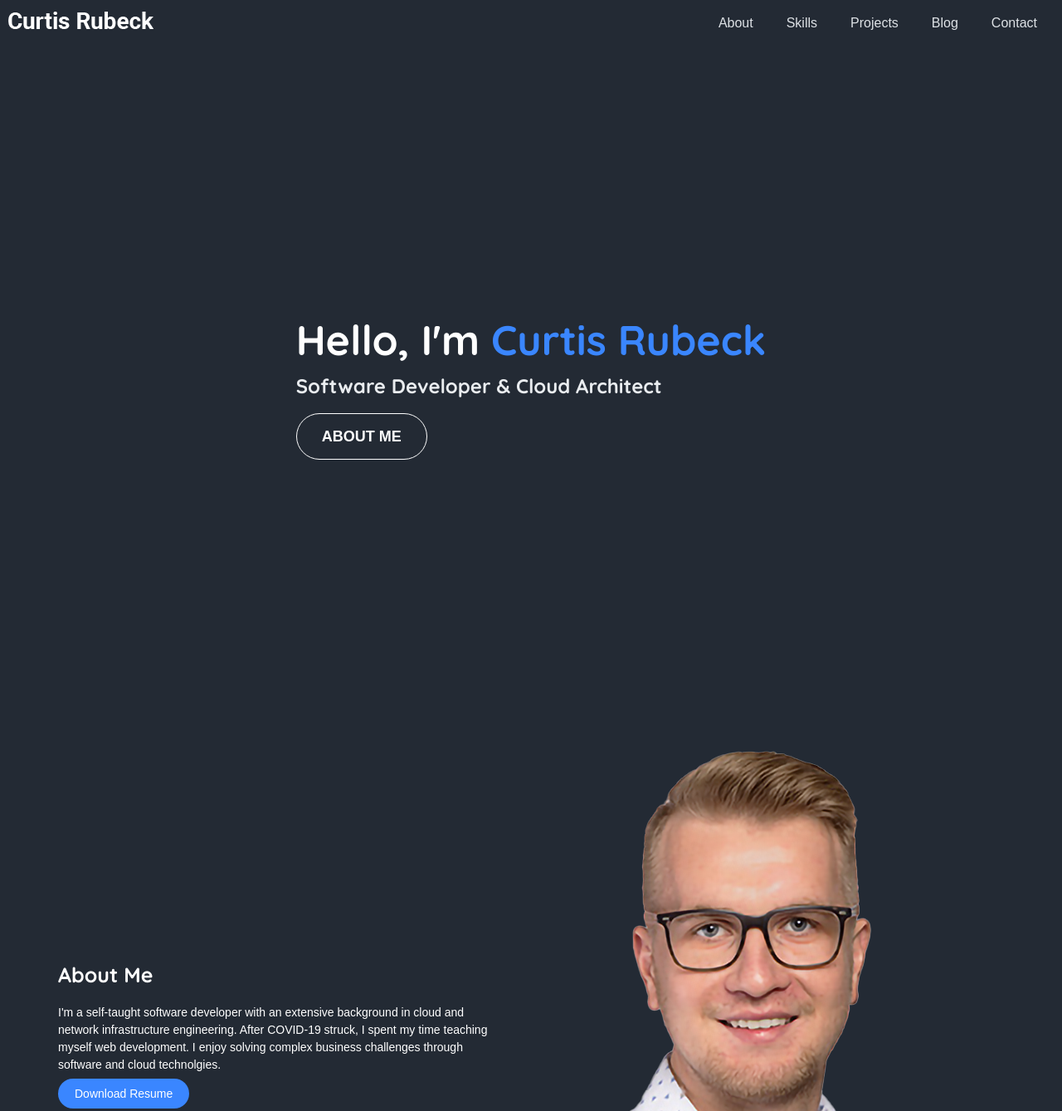
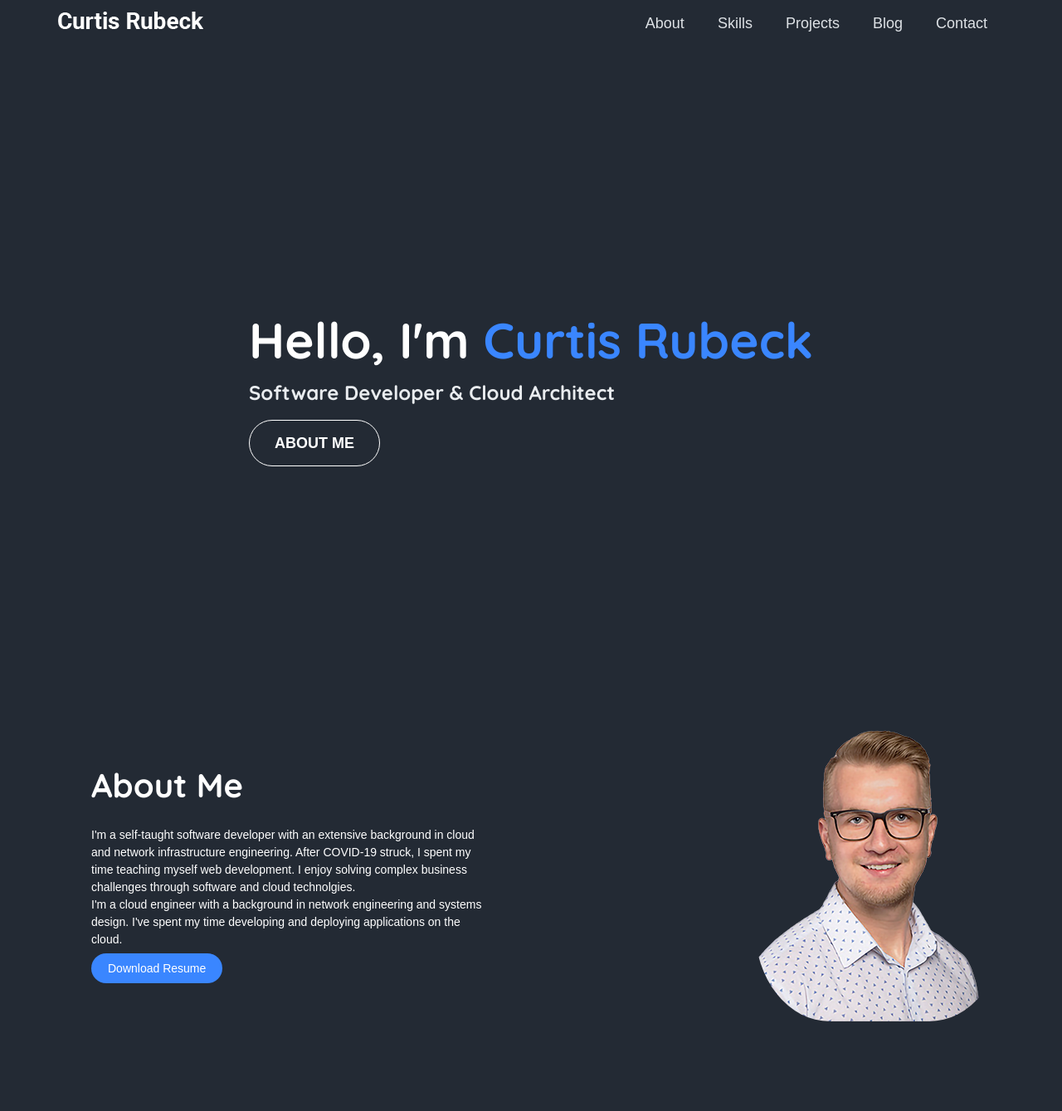
Before and after one commit to curtrube/static-site-template, a website: page index.html in a window 1280 px wide. Shown: the top 1339 px of the page at 83% size. After the commit the page ends 1237 px from the top, so only its background shows below. Drawn offline with nearby package versions, Linux system fonts and the light colour scheme.

Commit message:
updated about section

```diff
--- a/css/site.css
+++ b/css/site.css
@@ -99,6 +99,7 @@ a {
 .nav__item > a {
   color: #dee2e6;
   transition: color 0.3s;
+  font-size: 1.8rem;
 }
 
 .nav__item > a:hover {
@@ -200,10 +201,10 @@ a {
 /* Hero */
 .hero {
   min-height: 100vh;
-  /* background: #a9d6e5; */
   color: #fff;
   display: flex;
   flex-direction: column;
+  flex-wrap: wrap;
   justify-content: center;
   align-items: center;
 }
@@ -224,6 +225,12 @@ a {
 
 .hero__about {
   margin-top: 3rem;
+}
+
+@media screen and (min-width: 768px) {
+  .hero h1 {
+    font-size: 6rem;
+  }
 }
 
 /* Button */
@@ -298,8 +305,25 @@ a {
   margin: 0;
 }
 
-.about-me {
+.about {
+  display: flex;
+  flex-direction: row;
   align-items: center;
+  justify-content: center;
+  margin-left: 4rem;
+}
+
+.about__title {
+  font-size: 4rem;
+  margin: 0 0 20px 0;
+}
+
+.about__summary {
+  max-width: 60%;
+}
+
+.about a {
+  margin-top: 4rem;
 }
 
 .about-headshot {
--- a/index.html
+++ b/index.html
@@ -17,7 +17,7 @@
     <link rel="stylesheet" href="./css/site.css" />
   </head>
   <body>
-    <nav class="nav collapsible">
+    <nav class="nav container collapsible">
       <a class="nav__brand" href="#">
         <img src="./img/curt_logo1.png" alt="" />
       </a>
@@ -49,23 +49,30 @@
       </section>
       <section id="about">
         <div class="container">
-          <div class="row about-me">
+          <div class="about">
             <div>
-              <h1>About Me</h1>
-              <p>
+              <h2 class="about__title">About Me</h2>
+              <p class="about__summary">
                 I'm a self-taught software developer with an extensive
                 background in cloud and network infrastructure engineering.
                 After COVID-19 struck, I spent my time teaching myself web
                 development. I enjoy solving complex business challenges through
                 software and cloud technolgies.
+                <br />
+                I'm a cloud engineer with a background in network engineering
+                and systems design. I've spent my time developing and deploying
+                applications on the cloud.
               </p>
               <a class="badge badge--download" href="#">Download Resume</a>
             </div>
             <div>
-              <img class="about-headshot" src="./img/headshot01.png" alt="" />
+              <img class="about-headshot" src="./img/headshot02.png" alt="" />
             </div>
           </div>
         </div>
+      </section>
+      <section id="services">
+        <div class="container"></div>
       </section>
     </main>
     <script src="/js/index.js"></script>
```
Also changed, not shown: img/headshot02.png (added).
